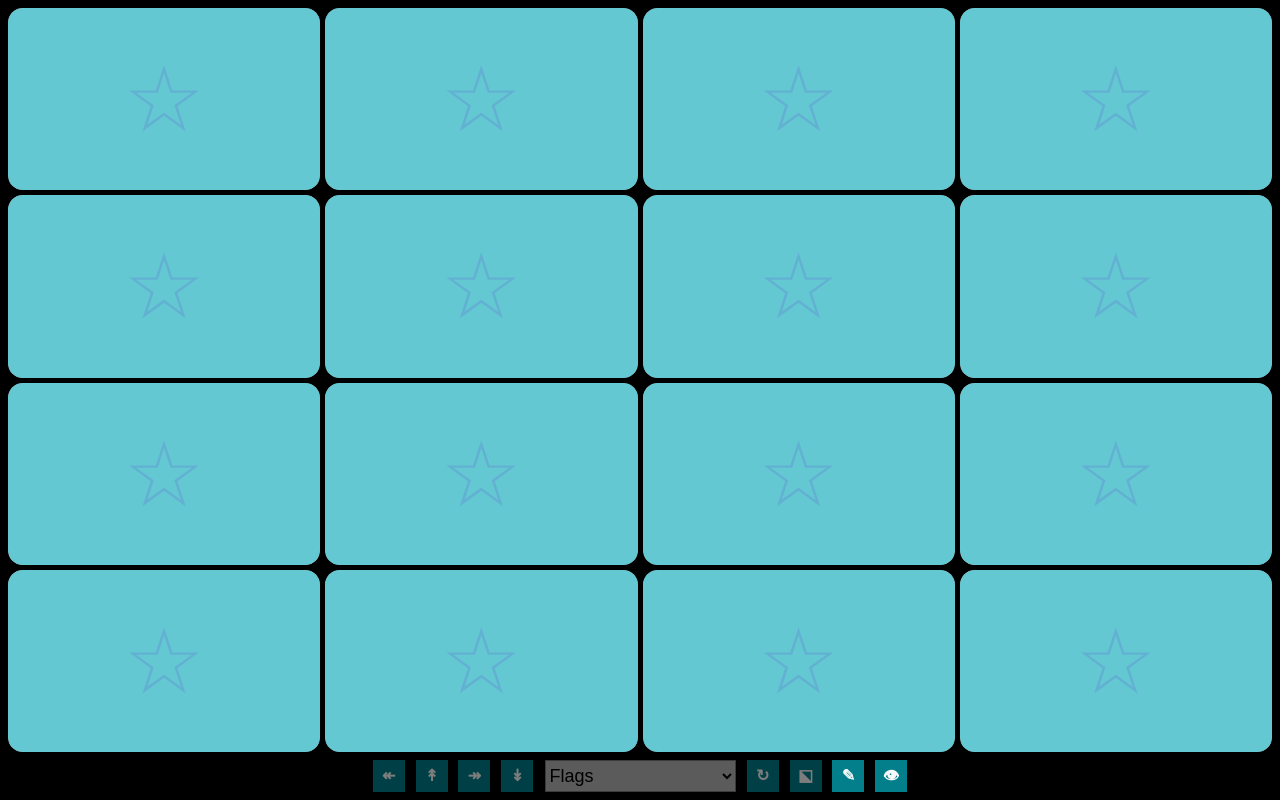
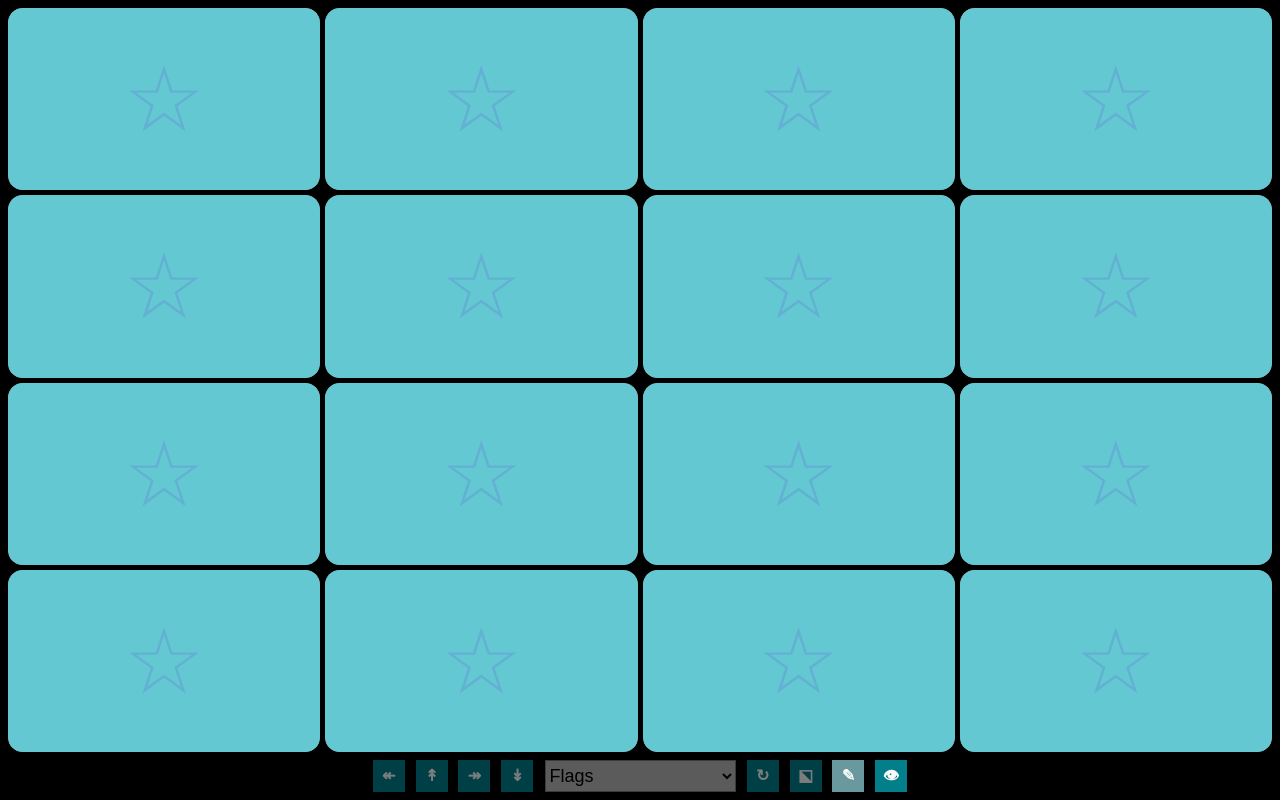
Before and after one commit to jacmkno/cardpairs, a website: page index.html in a window 1280 px wide. Drawn offline with Linux system fonts and the light colour scheme.

Commit message:
Update cards.css

```diff
--- a/app/cards.css
+++ b/app/cards.css
@@ -234,3 +234,7 @@ body.showAll .cards > div[card] .wrap3dcard
 .cards div[card], .wrap3dcard > div {
   border-radius: calc(var(--size) * 0.08);
 }
+
+.fullscreen button[onclick="toggleFullScreen()"], body:not(.settings) button[settings], body.showAll button[onclick="showAll()"] {
+  background: #69999e;
+}
```
